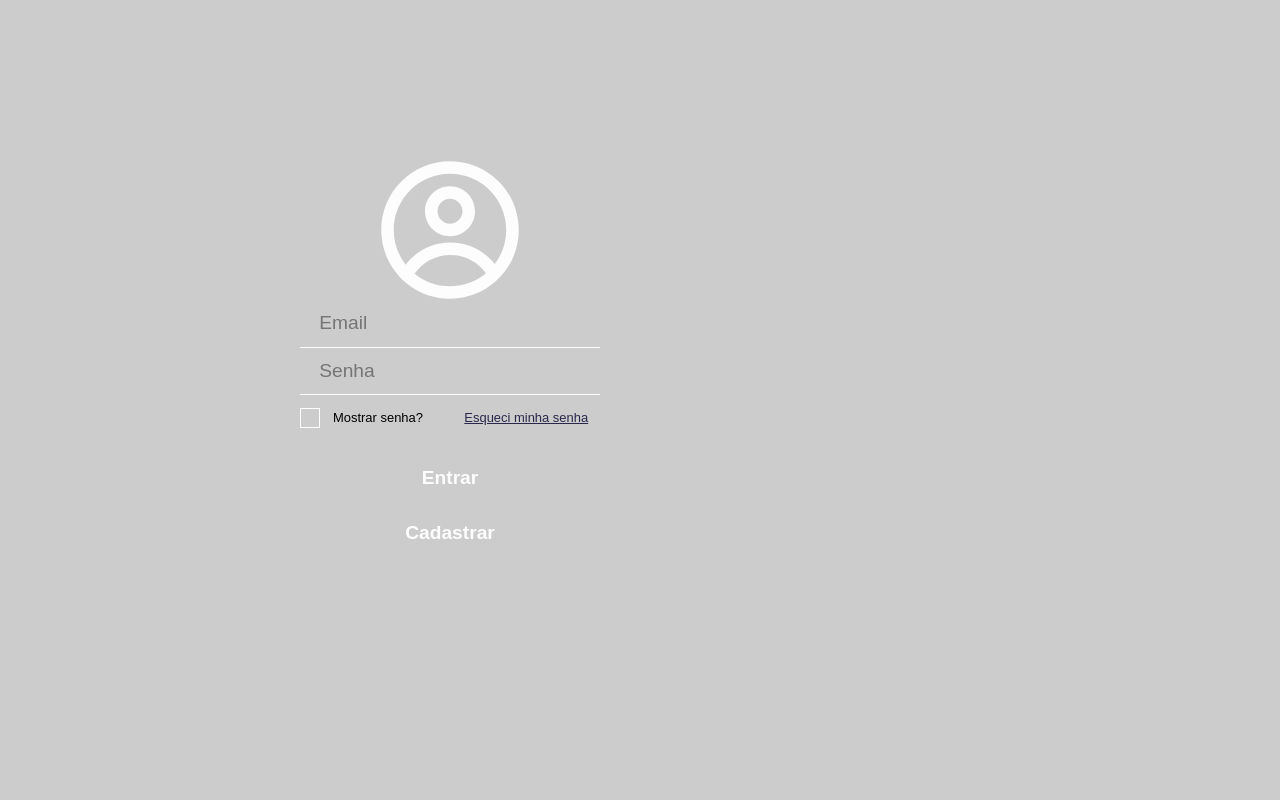
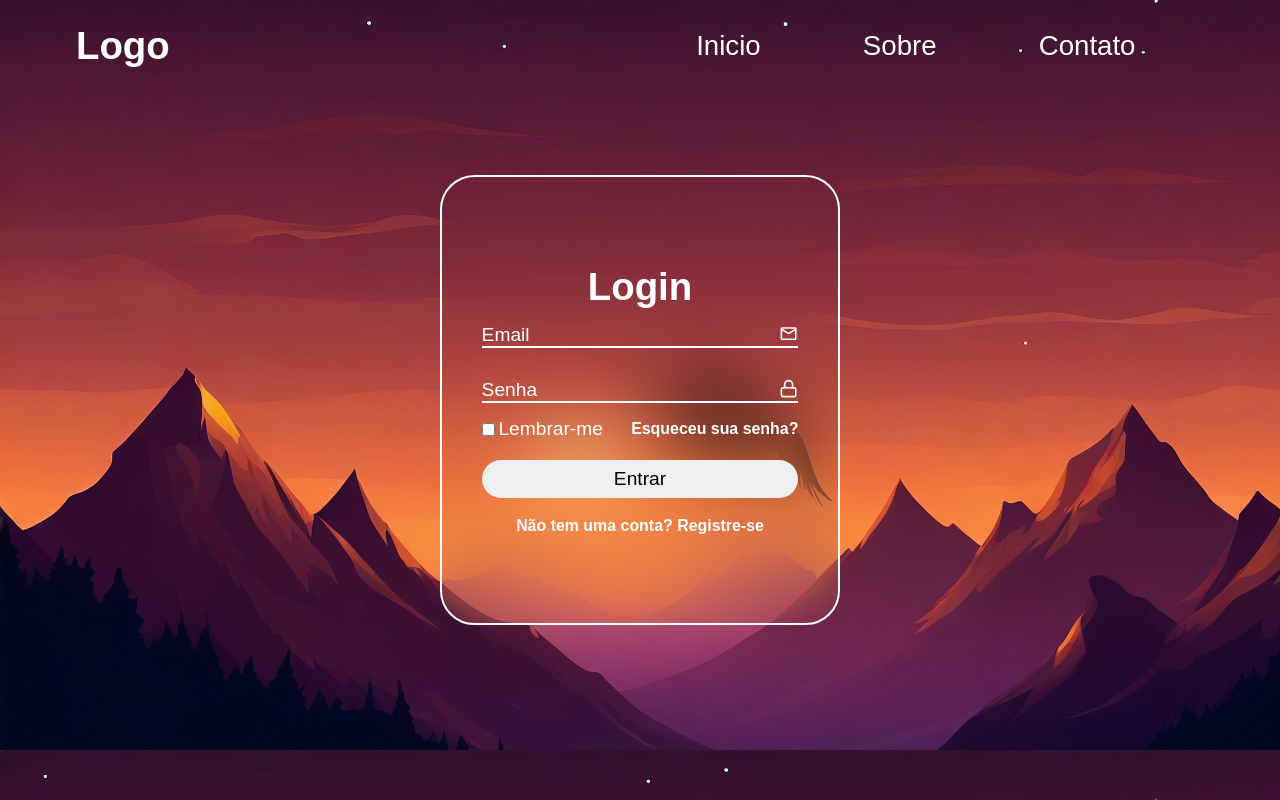
Before and after one commit to Giovanenero/rev-interface, a React (Create React App) app: page / in a window 1280 px wide. Built offline with nearby package versions, Linux system fonts and the light colour scheme; the HTML template or start-up script is replaced by a standard one.

Commit message:
finalizando interface de login

```diff
--- a/src/App.js
+++ b/src/App.js
@@ -1,10 +1,10 @@
 import React from "react";
-import Login from "./Views/Login.js";
+import Start from "./Views/Start.js";
 
 function App() {
   return (
     <div style={{width: "100vw", height: "100vh"}}>
-      <Login />
+      <Start />
     </div>
   );
 }
--- /dev/null
+++ b/src/Views/Start.css
@@ -0,0 +1,218 @@
+.container-start {
+    width: 100vw;
+    height: 100vh;
+    display: flex;
+    align-items: center;
+    justify-content: center;
+}
+
+.container-start .container-start-header {
+    position: fixed;
+    top: 0px;
+    left: 0px;
+    width: 90%;
+    display: flex;
+    flex-direction: row;
+    justify-content: space-between;
+    font-size: 1.2em;
+    padding: 1.2em 0.5em;
+    color: white
+}
+
+.container-start .container-start-header .start-header-title {
+    width: 20%;
+    display: flex;
+    align-items: center;
+    justify-content: center;
+}
+
+.container-start .container-start-header nav {
+    width: 40%;
+    display: flex;
+    align-items: center;
+}
+
+.container-start .container-start-header nav ul {
+    width: 100%;
+    display: flex;
+    justify-content: space-between;
+    align-items: center;
+    font-size: 1.2em;
+}
+
+.container-start .container-start-header nav ul li {
+    display: flex;
+    align-items: center;
+    justify-content: center;
+    padding: 0.3em;
+    background-color: red;
+    cursor: pointer;
+    border: none;
+    background-color: transparent;
+}
+
+.container-start .container-start-header nav ul li button {
+    position: relative;
+    background-color: transparent;
+    border: none;
+    cursor: inherit;
+    color: white;
+    font-size: 1.2em;
+    text-decoration: none;
+}
+
+.container-start .container-start-header nav ul li button::before {
+    content: "";
+    position: absolute;
+    bottom: -5px;
+    left: 0;
+    background-color: white;
+    width: 0%;
+    height: 2.5px;
+    transition: 0.3s;
+}
+
+.container-start .container-start-header nav ul li button:hover::before {
+    width: 100%;
+}
+
+.container-start .container-form {
+    position: relative;
+    width: 400px;
+    height: 450px;
+    backdrop-filter: blur(40px);
+    color: white;
+    font-size: 1.2em;
+    border: 2px solid white;
+    border-radius: 1.8em;
+    overflow: hidden;
+    transition: transform 0.6s ease, height 0.2s ease-in-out;
+}
+
+.container-start .container-form form {
+    display: flex;
+    flex-direction: column;
+    align-items: center;
+    justify-content: center;
+    width: 100%;
+    height: 100%;
+    position: absolute;
+    transition: all 0.5s ease;
+}
+
+.container-start .container-form .start-register {
+    transform: translateX(100%);
+}
+
+.container-start .container-form .form-input {
+    width: 80%;
+    display: flex;
+    justify-content: space-between;
+    position: relative;
+    border-bottom: 2px solid white;
+    margin: 0.8em 0;
+}
+
+.container-start .container-form .start-register .form-input {
+    margin: 0.6em 0;
+}
+
+.container-start .container-form .form-input input {
+    width: 90%;
+    position: absolute;
+    color: white;
+    font-size: 1em;
+    border: none;
+    background: none;
+    outline: none;
+}
+
+.container-start .container-form .form-input label {
+    transition: 0.4s;
+}
+
+.container-start .container-form .form-input input:focus ~ label,
+.container-start .container-form .form-input input:valid ~ label {
+    transform: translateY(-1em);
+}
+
+.container-start .container-form .form-checkbox {
+    width: 80%;
+    display: flex;
+    flex-direction: row;
+    justify-content: space-between;
+    align-items: center;
+}
+
+.container-start .container-form .form-checkbox span {
+    display: flex;
+    align-items: center;
+    justify-content: center;
+}
+
+.container-start .container-form .form-checkbox span label {
+    padding-left: 0.2em;
+}
+
+.container-start .container-form .form-submit {
+    width: 80%;
+    height: 2em;
+    cursor: pointer;
+    border-radius: 2em;
+    margin: 1em 0;
+    border: none;
+    font-size: 1em;
+}
+
+.container-start .container-form h5,
+.container-start .form-checkbox label,
+.container-start .form-checkbox input {
+    cursor: pointer;
+}
+
+.change-form-login {
+    transform: translateX(-100%);
+}
+
+.change-form-register {
+    transform: translateX(0%);
+}
+
+@media screen and (max-width: 500px){
+    .container-start .container-start-header .start-header-title {
+        font-size: 1.5em;
+    }
+
+    .container-start .container-form {
+        width: 300px;
+        height: 350px;
+        border: 1px solid white;
+    }
+
+    .container-start .container-form .form-input {
+        margin: 0.5em 0;
+    }
+
+    .container-start .container-form .form-input input {
+        font-size: 0.8em;
+    }
+
+    .container-start .container-form .form-input label {
+        font-size: 0.8em;
+    }
+
+    .container-start .container-form .form-checkbox {
+        font-size: 0.75em;
+    }
+
+    .container-start .container-form .form-submit {
+        height: 2em;
+        border-radius: 1.6em;
+        margin: 0.3em 0;
+        font-size: 1em;
+    }
+
+    .container-start .container-form .start-register .form-submit {
+        height: 1.7em;
+    }
+}
--- /dev/null
+++ b/src/Views/Start.js
@@ -0,0 +1,85 @@
+import React from "react";
+import { MdOutlineEmail } from "react-icons/md";
+import { FiLock } from "react-icons/fi";
+import { FaRegUser } from "react-icons/fa";
+
+import "./Start.css";
+
+function Start() {
+
+    const [isRegister, setIsRegister] = React.useState(false);
+
+    const handleRegister = () => setIsRegister(!isRegister);
+
+
+  return (
+    <div className="container-start">
+        <header className="container-start-header">
+            <h1 className="start-header-title">Logo</h1>
+            <nav>
+                <ul>
+                    <li><button id="test">Inicio</button></li>
+                    <li><button>Sobre</button></li>
+                    <li><button>Contato</button></li>
+                </ul>
+            </nav>
+        </header>
+        <div className="container-form">
+            <form className={isRegister ? "change-form-login star-login" : "start-login"}>
+                <h1>Login</h1>
+                <div className="form-input">
+                    <input type="text" required/>
+                    <label>Email</label>
+                    <MdOutlineEmail />
+                </div>
+                <div className="form-input">
+                    <input type="password" required/>
+                    <label>Senha</label>
+                    <FiLock />
+                </div>
+                <div className="form-checkbox">
+                    <span>
+                        <input type="checkbox" id="login-checkbox-id"/>
+                        <label for="login-checkbox-id">Lembrar-me</label>
+                    </span>
+                    <h5>Esqueceu sua senha?</h5>
+                </div>
+                <button className="form-submit" type="submit">Entrar</button>
+                <h5 onClick={handleRegister}>Não tem uma conta? Registre-se</h5>
+            </form>
+            <form className={isRegister ? "star-register" : "change-form-register start-register"}>
+                <h1 className="start-header-title">Registrar</h1>
+                <div className="form-input">
+                    <input type="text" required/>
+                    <label>Nome</label>
+                    <FaRegUser />
+                </div>
+                <div className="form-input">
+                    <input type="text" required/>
+                    <label>Sobrenome</label>
+                    <FaRegUser />
+                </div>
+                <div className="form-input">
+                    <input type="text" required/>
+                    <label>Email</label>
+                    <MdOutlineEmail />
+                </div>
+                <div className="form-input">
+                    <input type="password" required/>
+                    <label>Senha</label>
+                    <FiLock />
+                </div>
+                <div className="form-input">
+                    <input type="password" required/>
+                    <label>Senha novamente </label>
+                    <FiLock />
+                </div>
+                <button className="form-submit" type="submit">Registrar</button>
+                <h5 onClick={handleRegister}>Ja tenho uma conta!</h5>
+            </form>
+        </div>
+    </div>
+  );
+}
+
+export default Start;
--- a/src/index.css
+++ b/src/index.css
@@ -2,10 +2,19 @@
   box-sizing: border-box;
   margin: 0;
   padding: 0;
+  font-family: Arial, Helvetica, sans-serif;
 }
 
 body {
-  font-family: "Gill Sans Extrabold", sans-serif;
+  background-image: url("./Assets/background.jpg");
+  background-size: cover;
+  background-position: 0px -50px;
+  display: flex;
+  justify-content: center;
+  align-items: center;
+  min-height: 100vh;
+  overflow-y: auto;
+  overflow-x: hidden;
 }
 
 ul {
@@ -16,27 +25,6 @@ a {
   text-decoration:  none;
 }
 
-h1 {
-  font-size: 3.5em;
-}
-
-h2 {
-  font-size:  2em;
-}
-
-.container {
-  max-width:  1240px;
-  margin: auto;
-  padding: 0 1rem;
-}
-
-button {
-  padding: 0.7rem 1.5rem;
-  border-radius: 8px;
-  cursor: pointer;
-  font-family: "Gill Sans Extrabold", sans-serif;
-}
-
 @media screen and (max-width: 940px){
   h1 {
     font-size: 2.5rem;
```
Also changed, not shown: src/Assets/background.jpg (added).
